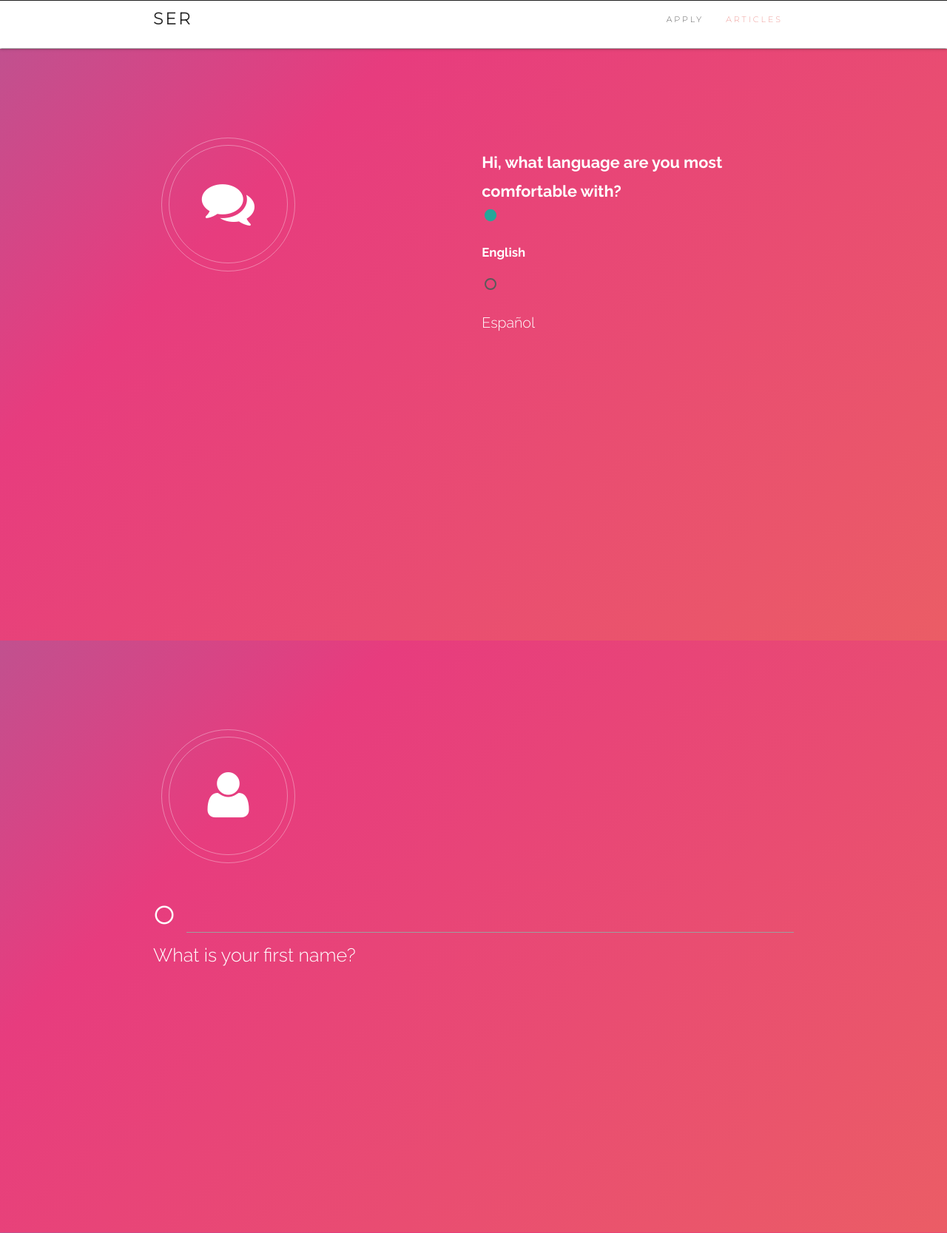
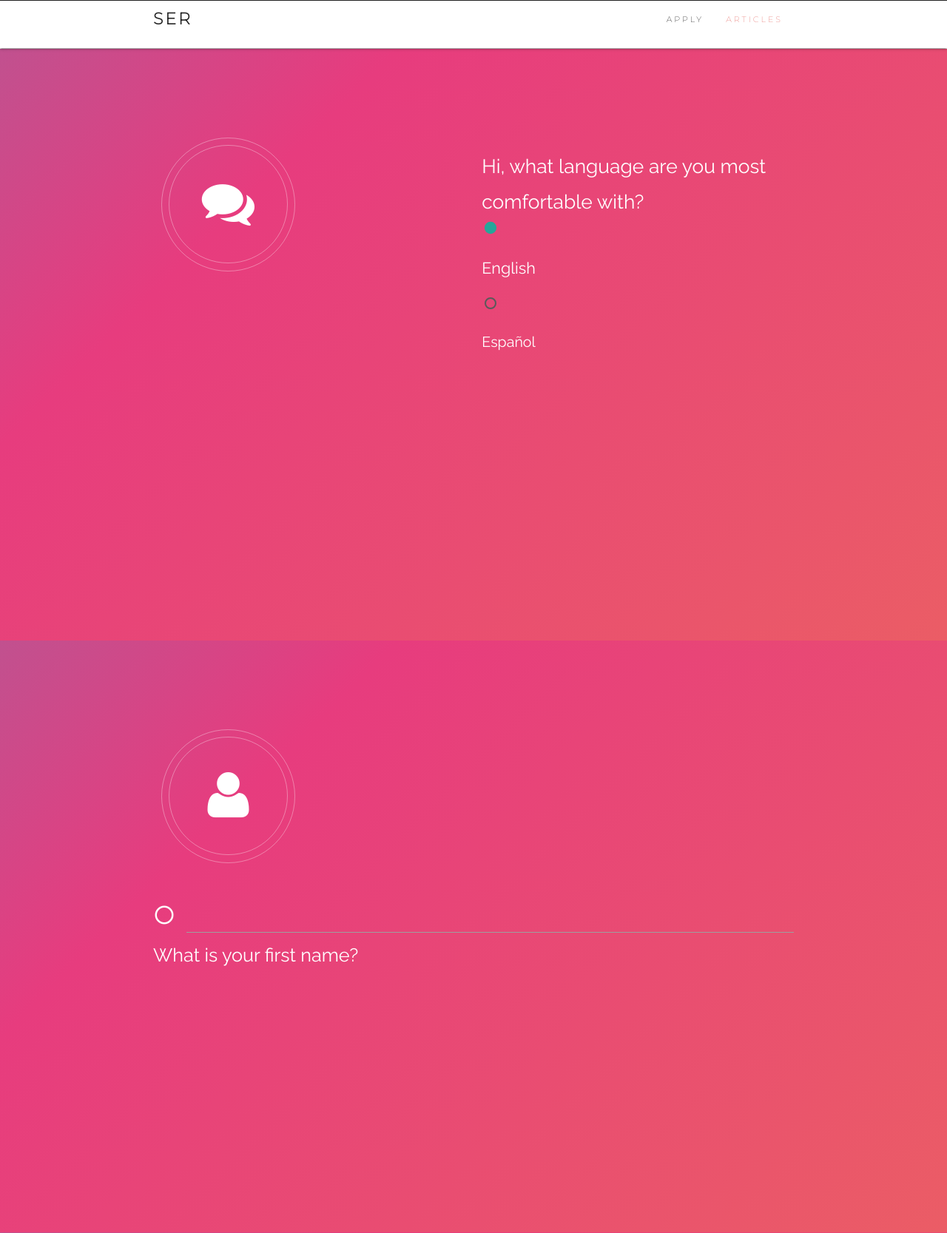
Before and after one commit to dallas2018/team-15, a PHP site: page /index.html in a window 1280 px wide. Shown: the part 799-2466 px from the top of the page at 74% size. Run offline with PHP 8.4, Linux system fonts and the light colour scheme.

Commit message:
fixed bolded text

```diff
--- a/assets/css/style.css
+++ b/assets/css/style.css
@@ -832,11 +832,19 @@ textarea.form-control {
 .question {
 	color: #ffffff;
 	font-size: 180%;
+	font-weight:normal;
+}
+
+.question1{
+	color: #ffffff;
+	font-size: 220%;
+	font-weight:normal;
 }
 
 .choice {
 	color: #ffffff;
 	font-size: 140%;
+	font-weight:normal;
 }
 /*--------------------------------*/
 /***** Portfolio Common style *****/
--- a/index.html
+++ b/index.html
@@ -96,11 +96,11 @@
 				<!-- area -->
           <div class="input-field col l6 m6 s12">
 						<form action="#">
-							<label for="sport"><div class="question">Hi, what language are you most comfortable with?</label></div>
+							<label for="sport"><div class="question1">Hi, what language are you most comfortable with?</label></div>
 					     <p>
 					       <label>
 					         <input id="myInput" name="group1" type="radio" onclick="location.href='#apply2';" checked autofocus="autofocus"/>
-					         <span><div class="choice">English</span></div>
+					         <span><div class="question">English</span></div>
 					       </label>
 					     </p>
 					     <p>
```
